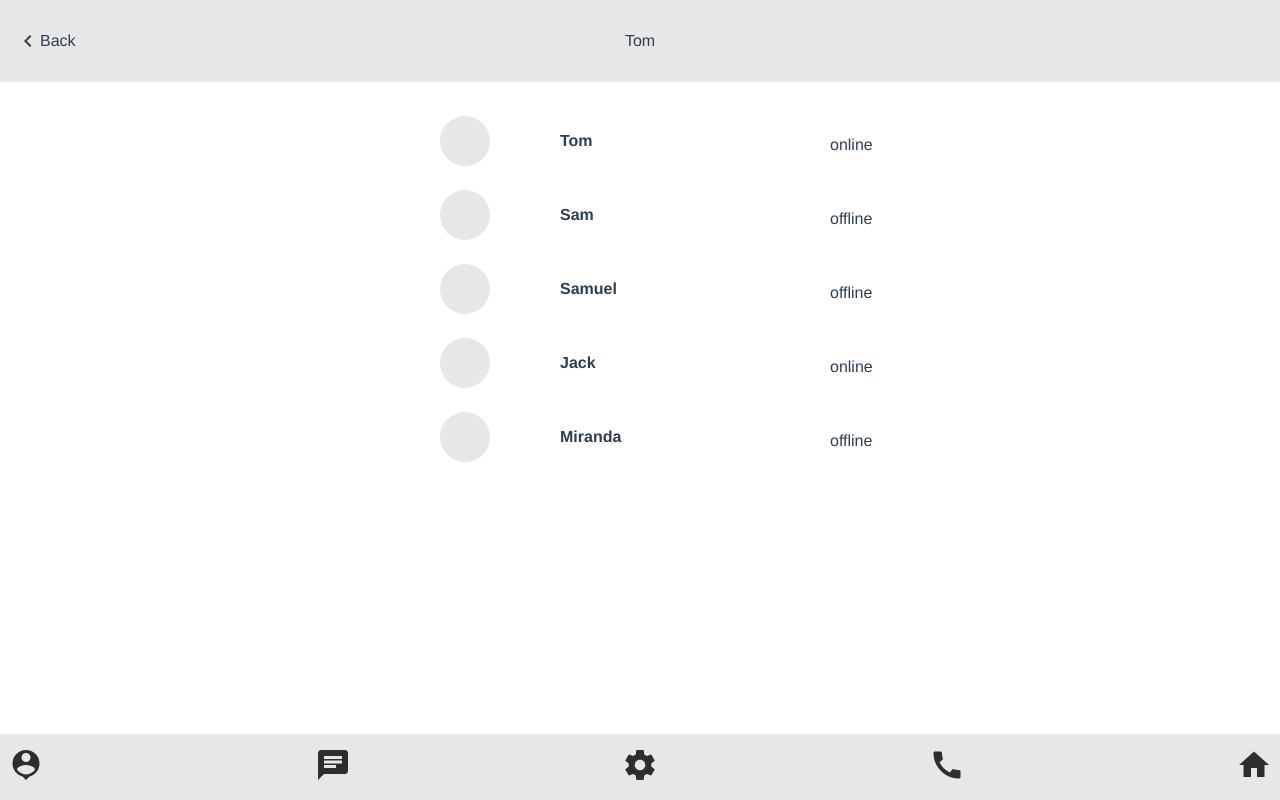
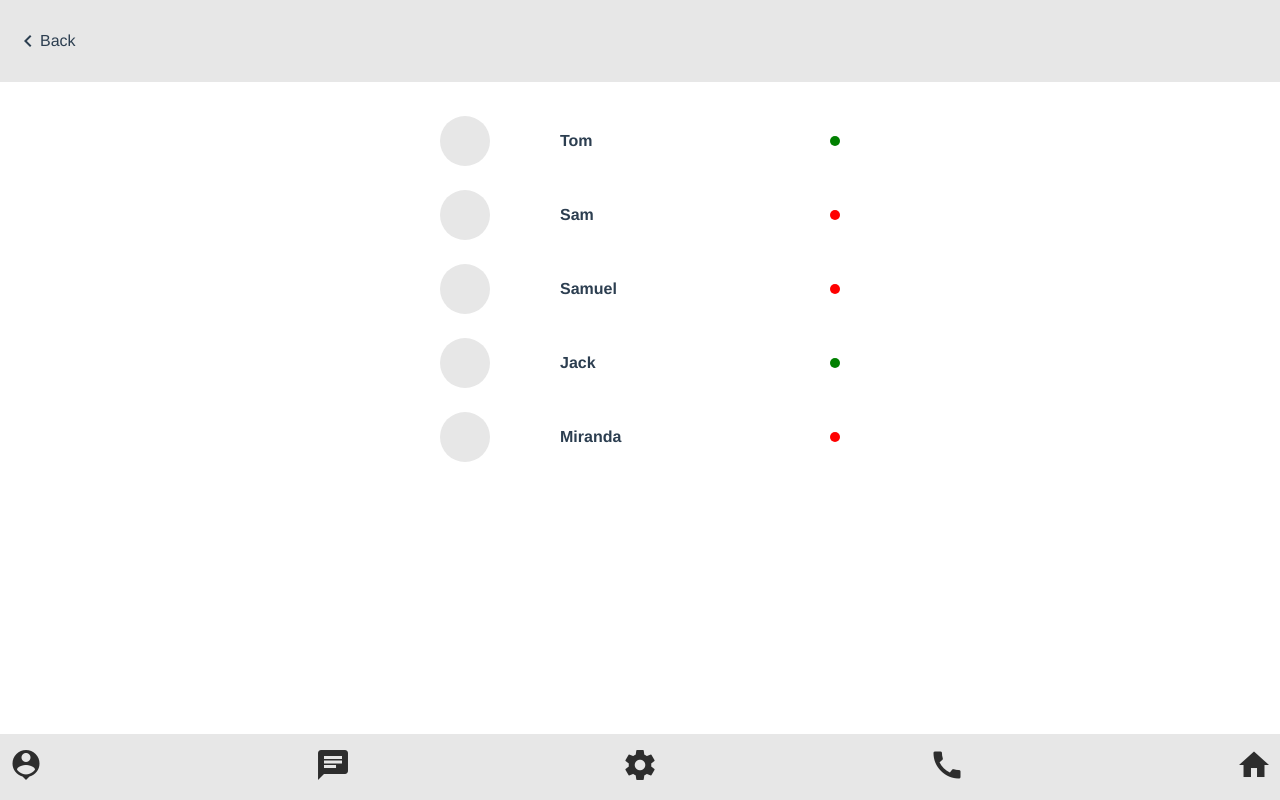
Before and after one commit to Primus-max/localshat, a Vue app: page / in a window 1280 px wide. Built offline with nearby package versions, Linux system fonts and the light colour scheme; data requests are answered from the project's data file.

Commit message:
fixed display ContactList

```diff
--- a/src/components/contacts/ContactList.vue
+++ b/src/components/contacts/ContactList.vue
@@ -8,13 +8,13 @@
                     @to-contact-info="toContactInfo(contact)"
             />
 
-
     </div>
 </template>
 
 <script>
     import ContactUser from "@/components/contacts/ContactUser";
     import {useContacts} from "@/use/contacts";
+    import {useSetContactInfo} from '@/use/setContactInfo'
 
     import {useRouter, useRoute} from 'vue-router';
 
@@ -23,7 +23,8 @@
         components: {ContactUser},
         async setup() {
             const router = useRouter()
-            const route = useRoute()
+            // const {setNameHeader} = useSetContactInfo()
+            // const route = useRoute()
 
             const {contacts} = await useContacts()
 
@@ -32,9 +33,8 @@
                     name: 'contact',
                     query: {'id': contact.id}
                 })
-
-                console.log(router)
-                console.log(route)
+                // Вызываю функцию из 'use' и передаю параметр contact для вставки имени в header
+                useSetContactInfo(contact)
             }
 
             // console.log(contact)
--- a/src/components/contacts/ContactUser.vue
+++ b/src/components/contacts/ContactUser.vue
@@ -1,39 +1,49 @@
 <template>
-
     <div class="v-contact-user" @click="toContactInfo">
         <div class="user__avatar"></div>
         <div class="user__name">
             <span>{{ contact.name }}</span>
         </div>
-        <div class="user__status">
-            <span>{{contact.status}}</span>
+        <div class="user__status"
+             :class="className"
+        >
         </div>
     </div>
-
 </template>
-
 <script>
+    import {computed} from 'vue'
     export default {
         name: 'ContactUser',
-        props:{
-            contact:{
+        props: {
+            contact: {
                 type: Object,
-                default: ()=> {}
+                default: () => {
+                }
             }
         },
-        setup(props, {emit}){
+         setup(props, {emit}) {
             const contact = props.contact
 
-            const toContactInfo = ()=> {
+            const toContactInfo = () => {
                 emit('to-contact-info')
             }
 
-            return {contact, toContactInfo}
+            const className = computed(()=> {
+                return {
+                    'online': contact.status === 'online',
+                    'offline': contact.status === 'offline'
+                }
+            })
+
+            return {contact, toContactInfo, className}
         }
 
     }
 </script>
 
 <style scoped>
+    .v-contact-user {
+        cursor: pointer;
+    }
 
 </style>
--- a/src/components/layouts/BottomNav.vue
+++ b/src/components/layouts/BottomNav.vue
@@ -1,6 +1,6 @@
 <template>
     <div class="v-bottom-nav">
-        <router-link :to="{name: 'contacts', path: '/contact'}">
+        <router-link :to="{name: 'contacts'}">
             <i class="material-icons">person_pin</i>
         </router-link>
         <router-link :to="{name: 'contacts'}">
--- a/src/components/layouts/MainHeader.vue
+++ b/src/components/layouts/MainHeader.vue
@@ -5,7 +5,7 @@
             <span>Back</span>
         </div>
         <div class="v-header__user-info">
-            <span>Tom</span>
+            <span>{{ nameHeader }}</span>
         </div>
         <div class="right-side"></div>
     </div>
@@ -13,15 +13,20 @@
 
 <script>
     import router from "@/router";
+    import {useSetContactInfo} from '@/use/setContactInfo'
 
     export default {
         name: 'Header',
         setup() {
+            const {nameHeader} = useSetContactInfo()
+
+            console.log(nameHeader)
+
             const goBack = () => {
                 router.go(-1)
             }
 
-            return {goBack}
+            return {goBack, nameHeader}
         }
 
     }
--- a/src/router/index.js
+++ b/src/router/index.js
@@ -1,7 +1,8 @@
 import { createRouter, createWebHistory } from 'vue-router'
 import ContactList from "@/components/contacts/ContactList";
 import ContactUser from "@/components/contacts/ContactUser";
-import {useContacts} from "@/use/contacts";
+import ContactUserInfo from "@/components/contacts/ContactUserInfo";
+
 
 
 const routes = [
@@ -13,7 +14,7 @@ const routes = [
   {
     path: '/contact',
     name: 'contact',
-    component: ContactUser
+    component: ContactUserInfo
   },
 ]
 
--- a/src/use/contacts.js
+++ b/src/use/contacts.js
@@ -1,12 +1,16 @@
 import axios from "axios";
 import {ref} from 'vue'
 
-export async function  useContacts() {
+export async function useContacts() {
     let contacts = ref()
 
-    const response = await axios.get('http://localhost:3000/contacts')
-        .then(resp =>  resp.data)
-     contacts.value = await response
+    try {
+        const response = await axios.get('http://localhost:3000/contacts')
+            .then(resp => resp.data)
+        contacts.value = await response
+    } catch (e) {
+        console.log('Произошла ошибка', e)
+    }
 
     return {contacts}
 }
--- /dev/null
+++ b/src/use/setContactInfo.js
@@ -0,0 +1,12 @@
+import {ref, reactive} from 'vue'
+
+export async function useSetContactInfo(contact) {
+     let nameHeader = await contact?.name
+
+
+    console.log('это то-что надо', nameHeader)
+
+
+    return {nameHeader}
+
+}
```
Lines whose indentation alone changed are shown as unchanged.
